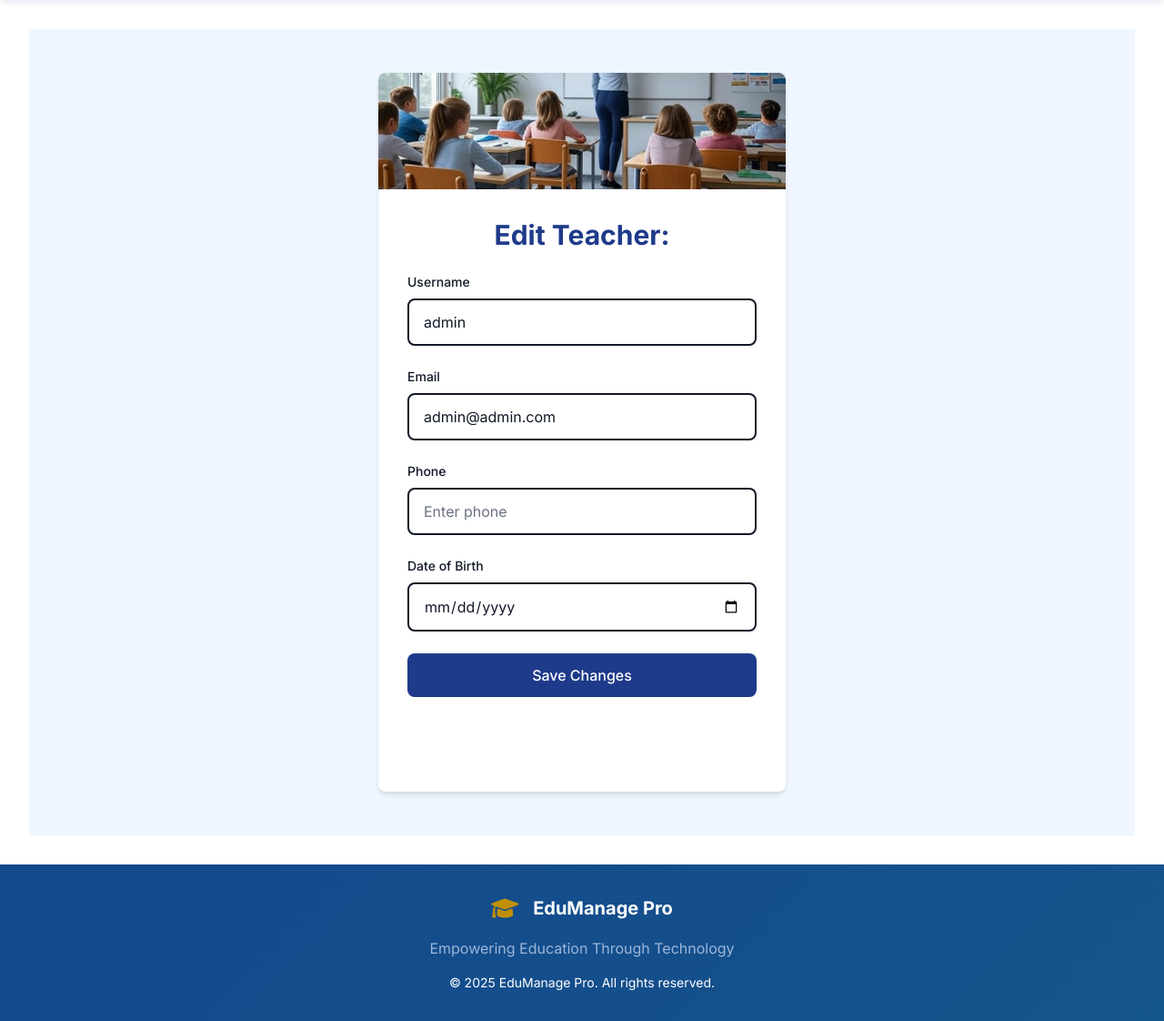
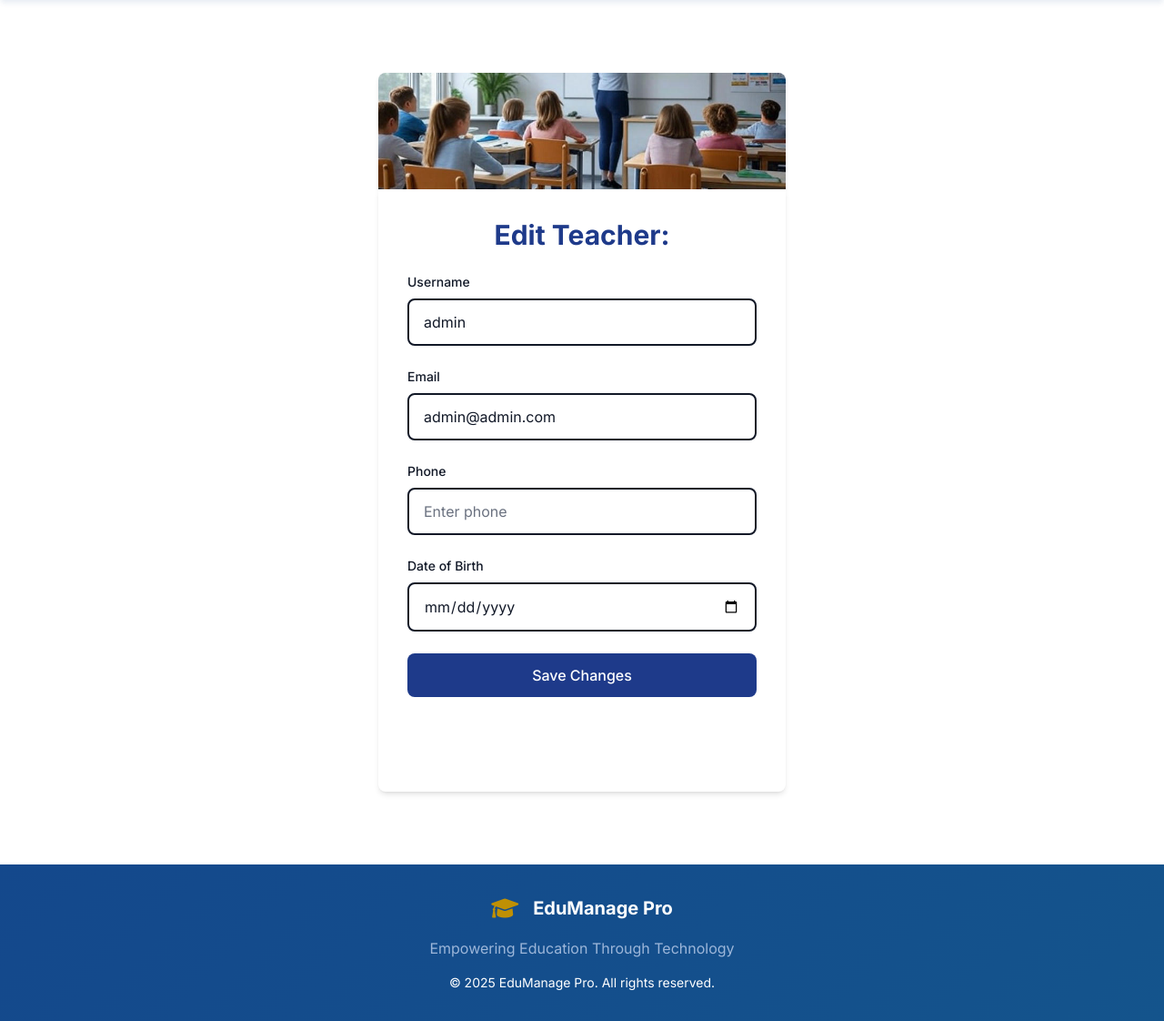
Before and after one commit to gougouidaroui/school_management, a Django app: page /school/admin/teachers/edit/1/ in a window 1280 px wide. Shown: the part 80-1202 px from the top of the page at 91% size. Run offline with Django 5.2, Linux system fonts and the light colour scheme; a user stored in the database is signed in; data comes from the database, SQL or seed files in the repository; both versions use the stored data as it was after the commit; some libraries are stand-ins or nearby versions.

Commit message:
more fixes in css

```diff
--- a/school_management/templates/school_management/edit_class.html
+++ b/school_management/templates/school_management/edit_class.html
@@ -4,7 +4,7 @@
 {% block title %}Edit Class - {{ class_group.name }}{% endblock %}
 
 {% block content %}
-    <div class="min-h-screen flex items-center justify-center bg-blue-50 py-12 px-4 sm:px-6 lg:px-8 fade-in">
+    <div class="min-h-screen flex items-center justify-center py-12 px-4 sm:px-6 lg:px-8 fade-in">
         <div class="max-w-2xl w-full">
             <img src="{% static 'images/classroom-banner.jpg' %}" alt="Classroom Banner" class="w-full h-32 object-cover rounded-t-lg shadow-md">
             <div class="bg-white p-8 rounded-b-lg shadow-md">
--- a/school_management/templates/school_management/edit_student.html
+++ b/school_management/templates/school_management/edit_student.html
@@ -4,7 +4,7 @@
 {% block title %}Edit Student - {{ student.get_full_name }}{% endblock %}
 
 {% block content %}
-    <div class="min-h-screen flex items-center justify-center bg-blue-50 py-12 px-4 sm:px-6 lg:px-8 fade-in">
+    <div class="min-h-screen flex items-center justify-center py-12 px-4 sm:px-6 lg:px-8 fade-in">
         <div class="max-w-md w-full">
             <img src="{% static 'images/classroom-banner.jpg' %}" alt="Classroom Banner" class="w-full h-32 object-cover rounded-t-lg shadow-md">
             <div class="bg-white p-8 rounded-b-lg shadow-md">
--- a/school_management/templates/school_management/edit_teacher.html
+++ b/school_management/templates/school_management/edit_teacher.html
@@ -4,7 +4,7 @@
 {% block title %}Edit Teacher - {{ teacher.get_full_name }}{% endblock %}
 
 {% block content %}
-    <div class="min-h-screen flex items-center justify-center bg-blue-50 py-12 px-4 sm:px-6 lg:px-8 fade-in">
+    <div class="min-h-screen flex items-center justify-center py-12 px-4 sm:px-6 lg:px-8 fade-in">
         <div class="max-w-md w-full">
             <img src="{% static 'images/classroom-banner.jpg' %}" alt="Classroom Banner" class="w-full h-32 object-cover rounded-t-lg shadow-md">
             <div class="bg-white p-8 rounded-b-lg shadow-md">
--- a/school_management/templates/school_management/generate_report_card.html
+++ b/school_management/templates/school_management/generate_report_card.html
@@ -4,7 +4,7 @@
 {% block title %}Generate Report Card - {{ student.get_full_name }}{% endblock %}
 
 {% block content %}
-    <div class="min-h-screen flex items-center justify-center bg-blue-50 py-12 px-4 sm:px-6 lg:px-8 fade-in">
+    <div class="min-h-screen flex items-center justify-center py-12 px-4 sm:px-6 lg:px-8 fade-in">
         <div class="max-w-md w-full">
             <img src="{% static 'images/classroom-banner.jpg' %}" alt="Classroom Banner" class="w-full h-32 object-cover rounded-t-lg shadow-md">
             <div class="bg-white p-8 rounded-b-lg shadow-md">
--- a/school_management/templates/school_management/manage_teachers.html
+++ b/school_management/templates/school_management/manage_teachers.html
@@ -4,7 +4,7 @@
 {% block title %}Manage Teachers{% endblock %}
 
 {% block content %}
-    <div class="min-h-screen flex items-center justify-center bg-blue-50 py-12 px-4 sm:px-6 lg:px-8 fade-in">
+    <div class="min-h-screen flex items-center justify-centerpy-12 px-4 sm:px-6 lg:px-8 fade-in">
         <div class="max-w-2xl w-full">
             <img src="{% static 'images/classroom-banner.jpg' %}" alt="Classroom Banner" class="w-full h-32 object-cover rounded-t-lg shadow-md">
             <div class="bg-white p-8 rounded-b-lg shadow-md">
--- a/school_management/templates/school_management/upload_course_resource.html
+++ b/school_management/templates/school_management/upload_course_resource.html
@@ -3,7 +3,7 @@
 {% block title %}Add Resource to {{ course.name }}{% endblock %}
 
 {% block content %}
-    <div class="min-h-screen flex items-center justify-center bg-blue-50 py-12 px-4 sm:px-6 lg:px-8 fade-in">
+    <div class="min-h-screen flex items-center justify-center py-12 px-4 sm:px-6 lg:px-8 fade-in">
         <div class="max-w-lg w-full">
             <img src="{% static 'images/classroom-banner.jpg' %}" alt="Classroom Banner" class="w-full h-32 object-cover rounded-t-lg shadow-md">
             <div class="bg-white p-8 rounded-b-lg shadow-md">
--- a/school_management/templates/school_management/upload_resource.html
+++ b/school_management/templates/school_management/upload_resource.html
@@ -3,7 +3,7 @@
 {% block title %}Upload PDF for {{ course.name }}{% endblock %}
 
 {% block content %}
-    <div class="min-h-screen flex items-center justify-center bg-blue-50 py-12 px-4 sm:px-6 lg:px-8 fade-in">
+    <div class="min-h-screen flex items-center justify-center py-12 px-4 sm:px-6 lg:px-8 fade-in">
         <div class="max-w-lg w-full">
             <img src="{% static 'images/classroom-banner.jpg' %}" alt="Classroom Banner" class="w-full h-32 object-cover rounded-t-lg shadow-md">
             <div class="bg-white p-8 rounded-b-lg shadow-md">
```
Also changed, not shown: db.sqlite3, 2 other files.
